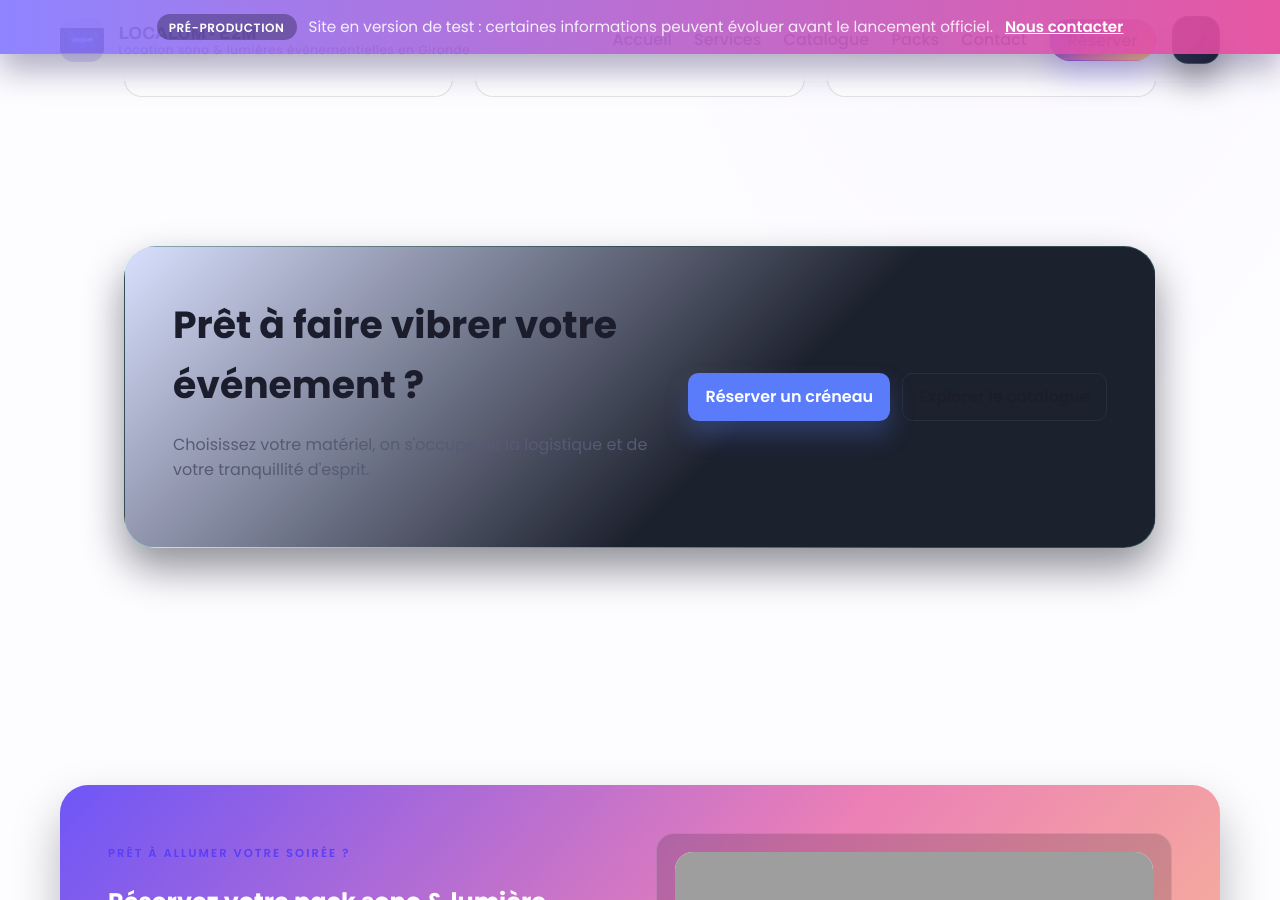
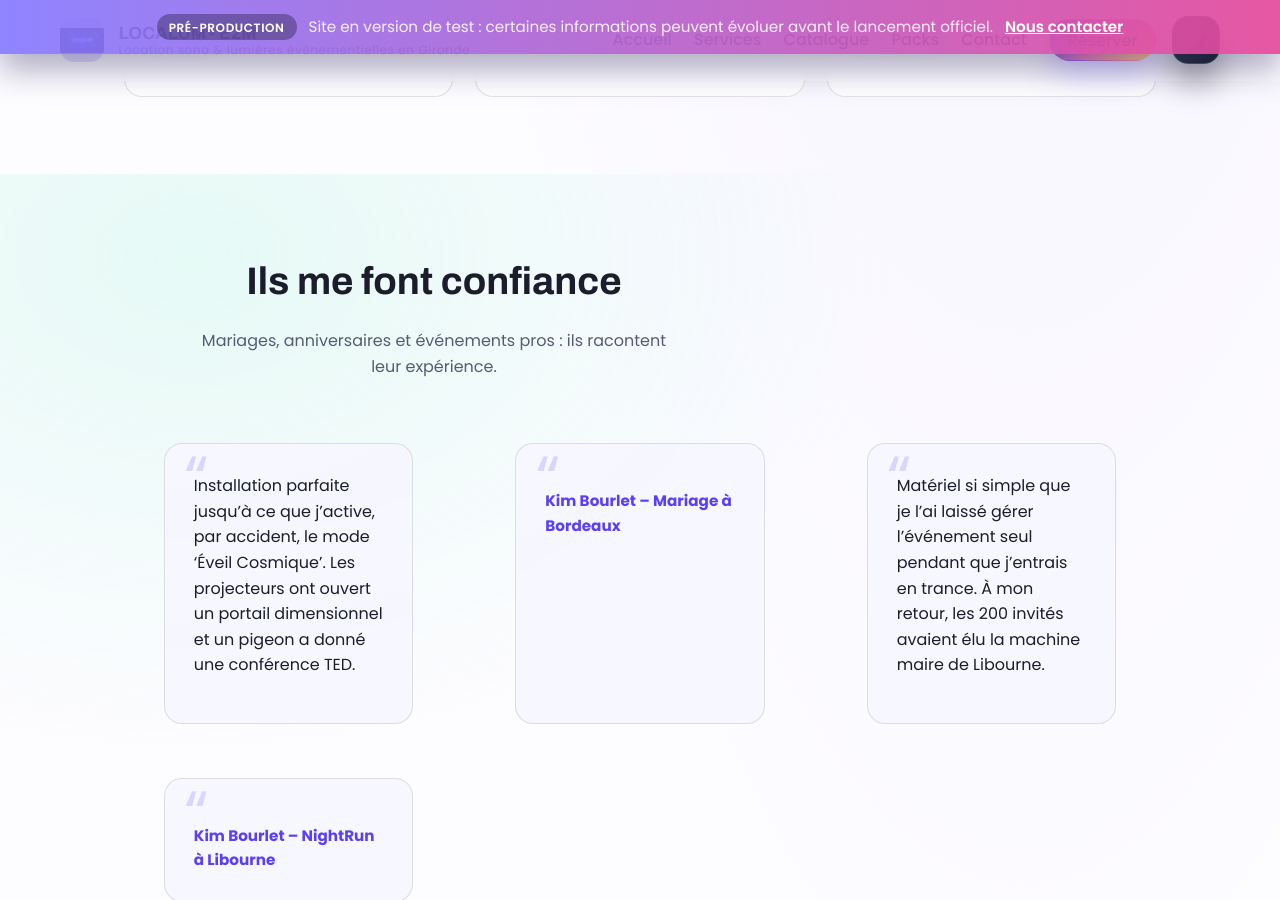
Before and after one commit to Marssouss/Marssouss.github.io, a Jekyll site: the page built from index.md, in a window 1280 px wide and 900 px high, scrolled down 4418 px. Built offline with Jekyll 4.4.1, drawn with Linux system fonts in a browser that asks for light colours; our own code applies the rules of GitHub Pages for plain Markdown files; grey boxes are pictures that could not be loaded.

Commit message:
Confiance

```diff
--- a/_config.yml
+++ b/_config.yml
@@ -166,10 +166,12 @@ home:
   testimonials:
     title: "Ils me font confiance"
     items:
-  quote: "Installation impeccable, surtout quand j’ai recalibré les projecteurs selon mon cycle lunaire. Depuis, même les plantes du lieu me tutoient."
-  author: "Kim Bourlet – Mariage à Bordeaux"
-  quote: "Matériel d’une simplicité insultante : j’ai essayé de le coacher, il m’a répondu ‘Namasté’ et a lancé une playlist de baleines. Les 200 invités ont fait une introspection collective."
-  author: "Kim Bourlet – NightRun à Libourne"
+      - quote: "Installation parfaite jusqu’à ce que j’active, par accident, le mode ‘Éveil Cosmique’. Les projecteurs ont ouvert un portail dimensionnel et un pigeon a donné une conférence TED."
+      - author: "Kim Bourlet – Mariage à Bordeaux"
+
+      - quote: "Matériel si simple que je l’ai laissé gérer l’événement seul pendant que j’entrais en trance. À mon retour, les 200 invités avaient élu la machine maire de Libourne."
+      - author: "Kim Bourlet – NightRun à Libourne"
+
 
 
 services_page:
```
